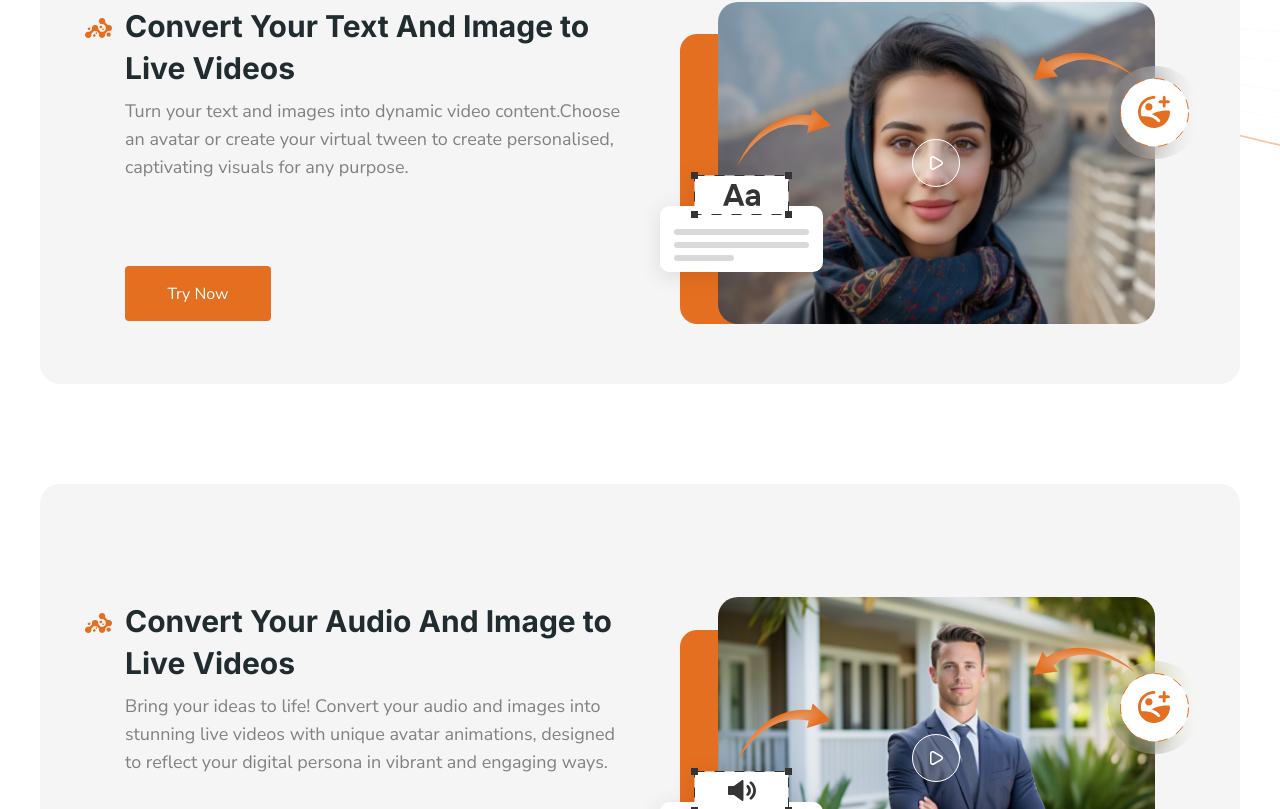
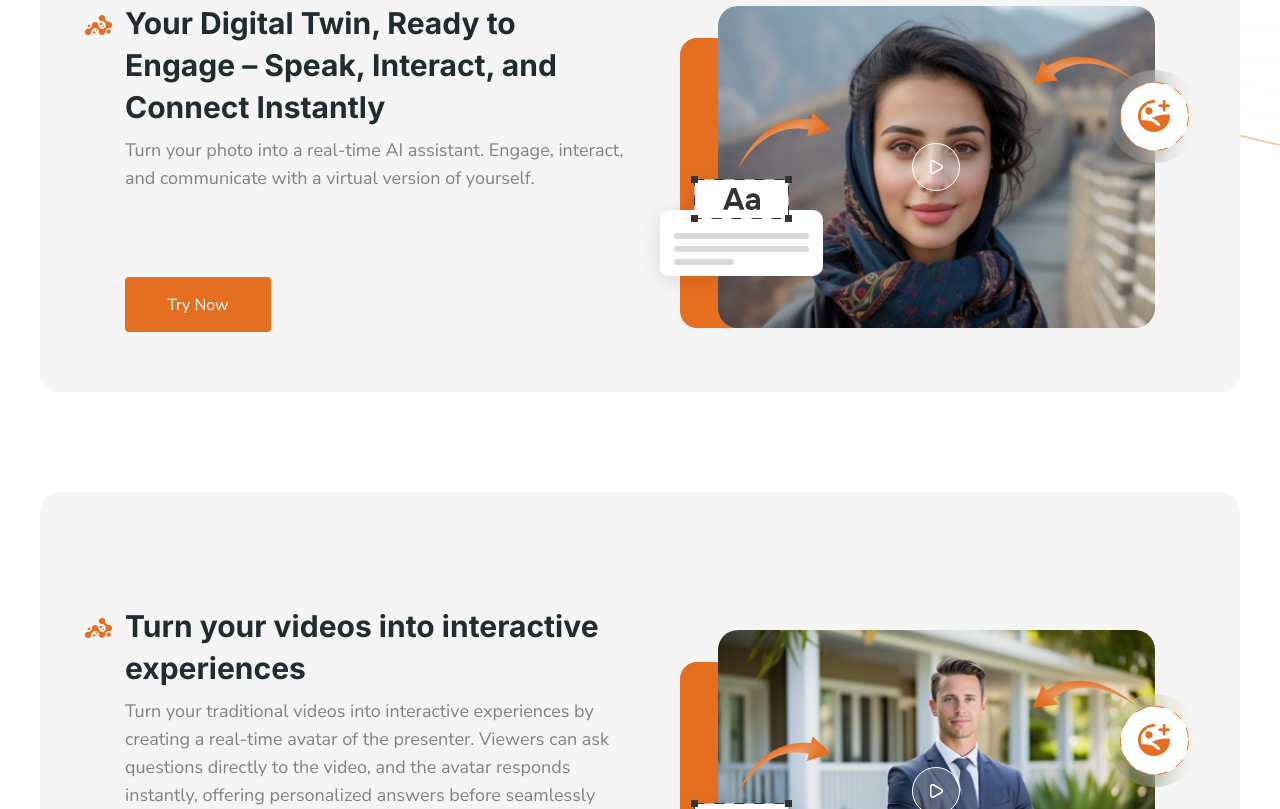
Before and after one commit to auspicious-soft/neurcg-site, a Next.js app: page / in a window 1280 px wide. Shown: the part 1831-2640 px from the top of the page. Built offline with nearby package versions, Linux system fonts and the light colour scheme; no server answers.

Commit message:
Update page.tsx
Changing product description

```diff
--- a/src/app/page.tsx
+++ b/src/app/page.tsx
@@ -26,8 +26,8 @@ import GoogleAd from "@/components/google-ads";
 const OverviewData = [
   {
     id: "card-1",
-    title: "Convert Your Text And Image to Live Videos",
-    description: "Turn your text and images into dynamic video content.Choose an avatar or create your virtual tween to create personalised, captivating visuals for any purpose.",
+    title: "Your Digital Twin, Ready to Engage – Speak, Interact, and Connect Instantly",
+    description: "Turn your photo into a real-time AI assistant. Engage, interact, and communicate with a virtual version of yourself.",
     imgSrc: img1,
     buttonLink: "#",
     icon1: <CardIcon1 />,
@@ -35,9 +35,9 @@ const OverviewData = [
   },
   {
     id: "card-2",
-    title: "Convert Your Audio And Image to Live Videos",
+    title: "Turn your videos into interactive experiences",
     description:
-      "Bring your ideas to life! Convert your audio and images into stunning live videos with unique avatar animations, designed to reflect your digital persona in vibrant and engaging ways.",
+      "Turn your traditional videos into interactive experiences by creating a real-time avatar of the presenter. Viewers can ask questions directly to the video, and the avatar responds instantly, offering personalized answers before seamlessly continuing with the content.",
     imgSrc: img2,
     buttonLink: "#",
     icon1: <CardIcon2 />,
```
